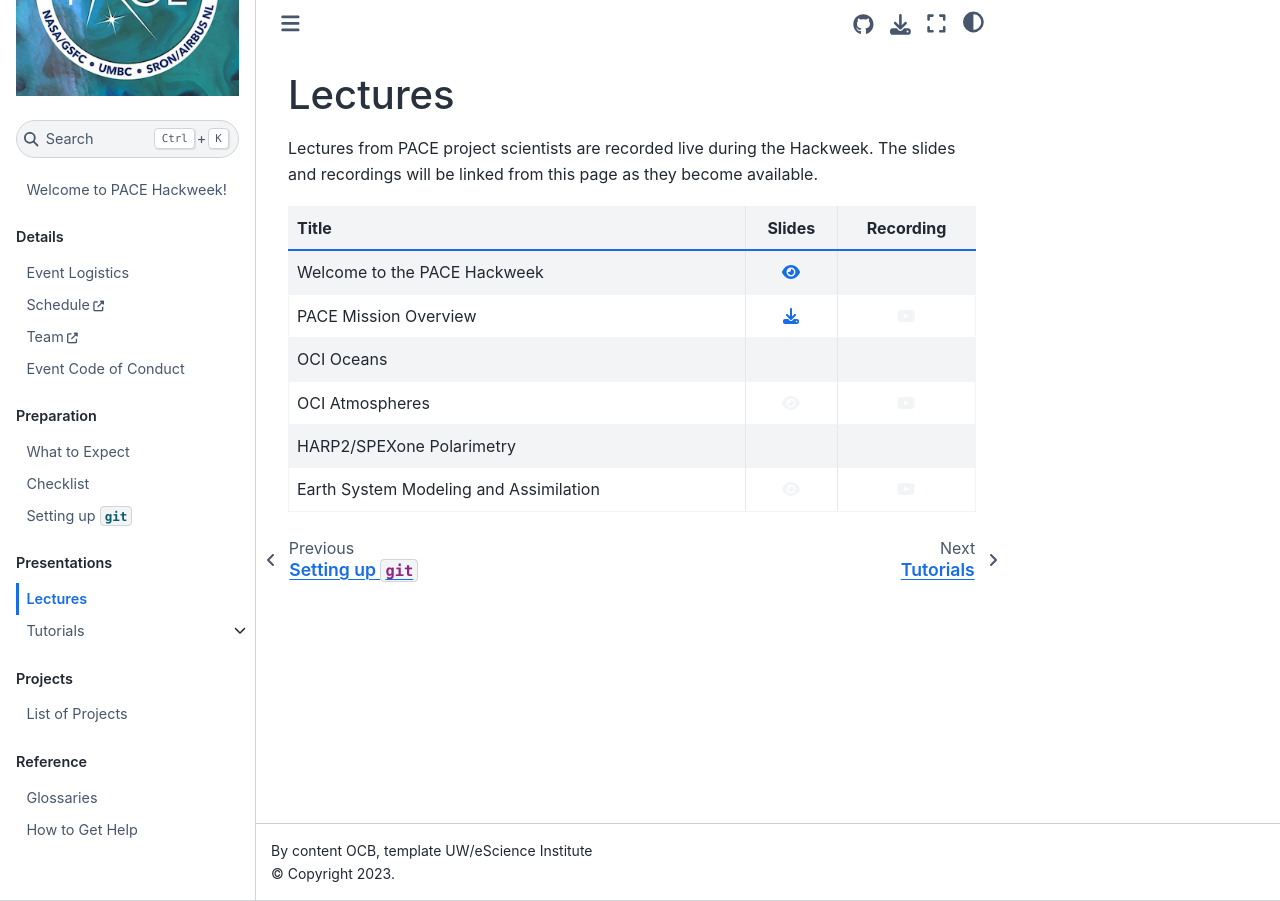
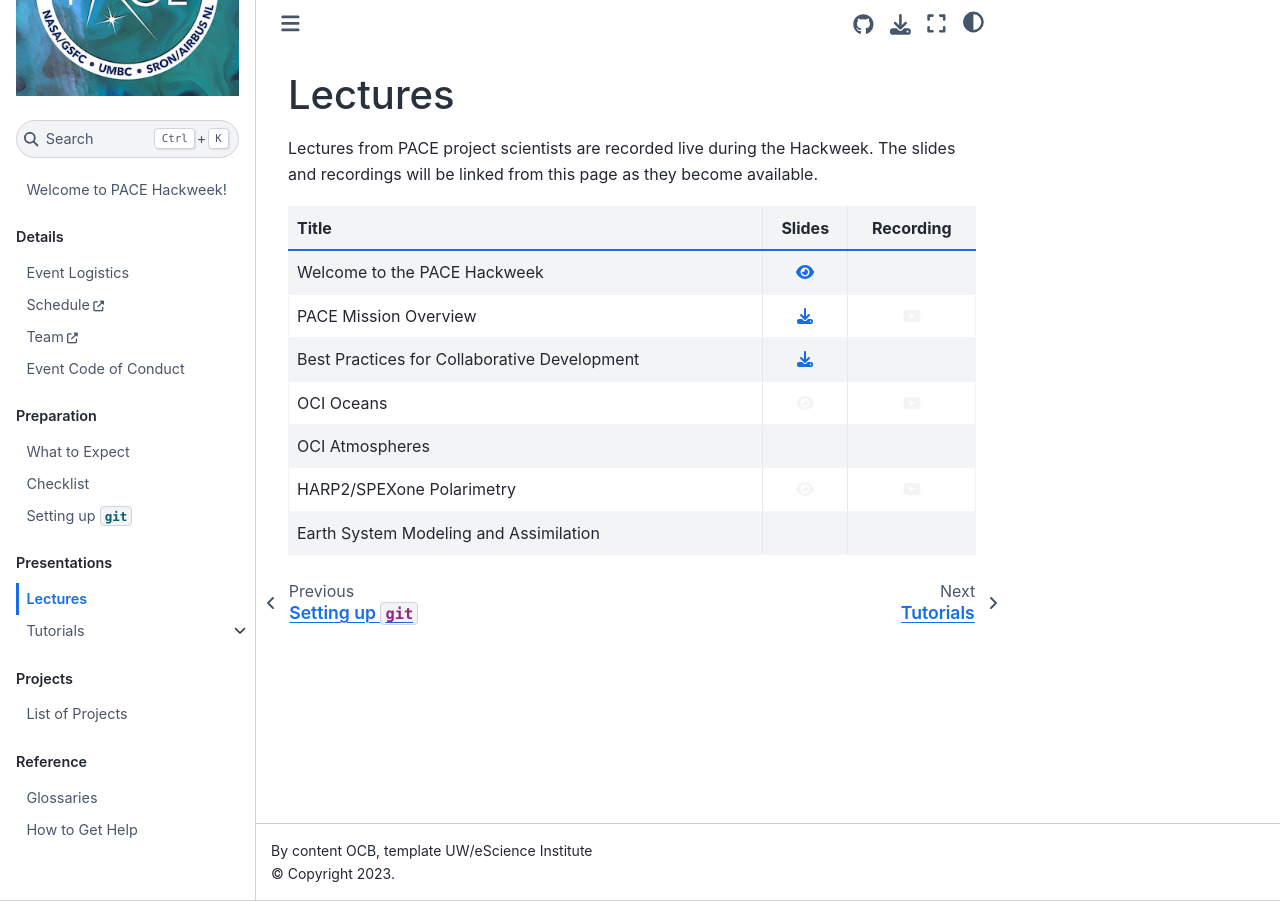
Before and after one commit to PACEHackWeek/pace-2024, a Jupyter Book: the page built from book/presentations/lectures.md, in a window 1280 px wide. Built offline with Jupyter Book 1.0.4 settings and Sphinx 7.4.7 and the Sphinx Book theme 1.1.4, drawn with Linux system fonts in a browser that asks for light colours; pages that are not in the unit, such as notebooks, are missing from menus; some of the changed lines change nothing that is shown.

Commit message:
add collab link

```diff
--- a/book/presentations/lectures.md
+++ b/book/presentations/lectures.md
@@ -7,6 +7,7 @@
 | :---- | :----: | :-------: |
 | Welcome to the PACE Hackweek           | [{fas}`eye;sd-text-primary`][welcome]       | {fab}`youtube;sd-text-light` |
 | PACE Mission Overview                  | [{fas}`download;sd-text-primary`][overview] | {fab}`youtube;sd-text-light` |
+| Best Practices for Collaborative Development | [{fas}`download;sd-text-primary`][collab] | {fab}`youtube;sd-text-light` |
 | OCI Oceans                             | {fas}`eye;sd-text-light`                    | {fab}`youtube;sd-text-light` |
 | OCI Atmospheres                        | {fas}`eye;sd-text-light`                    | {fab}`youtube;sd-text-light` |
 | HARP2/SPEXone Polarimetry              | {fas}`eye;sd-text-light`                    | {fab}`youtube;sd-text-light` |
@@ -14,3 +15,4 @@
 
 [welcome]: https://docs.google.com/presentation/d/1BZ1t-3GsQ8d6ZeMfittVVJcwt4CPEUOAIeQgCfQTWcs/present?usp=sharing
 [overview]: https://drive.usercontent.google.com/download?id=19luv1goUJWjQ0VEF6brp9_I19BMs28EF&export=download&authuser=0
+[collab]: https://drive.usercontent.google.com/download?id=1AE5ETm5qLn6szpClIU_mJkYM_w8uopRK&export=download&authuser=0
```
